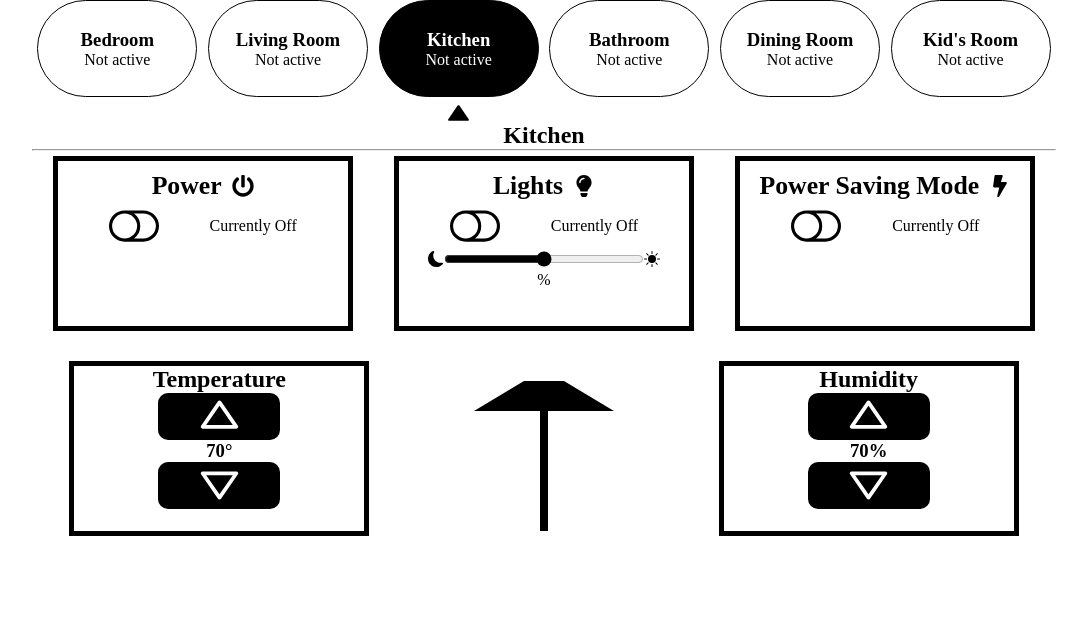
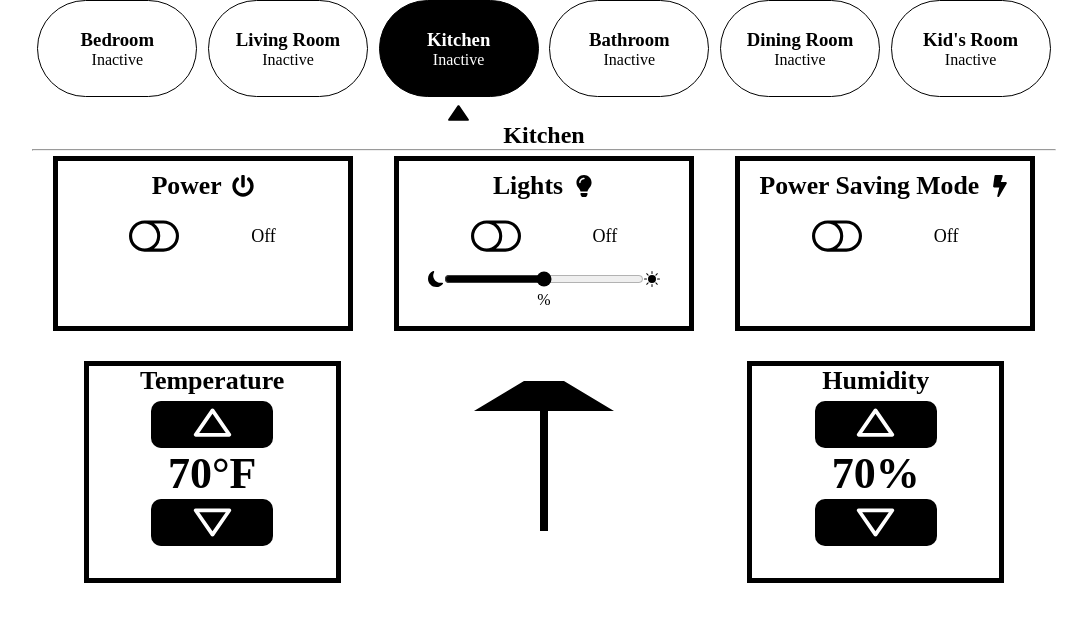
Before and after one commit to mattcodings/BrightHouse, a React (Vite) app: page /brighthouse/kitchen in a window 1280 px wide. Shown: the top 622 px of the page, without its empty margins (96-1183 px from the left). Built offline with nearby package versions, Linux system fonts and the light colour scheme.

Commit message:
add mouse hold feature to temp and humidity, some text changes

```diff
--- a/src/assets/wrappers/Power.js
+++ b/src/assets/wrappers/Power.js
@@ -6,7 +6,7 @@ const Wrapper = styled.section`
     justify-content: center;
     gap: 10px;
     font-size: 22px;
-    margin-top: 10px;
+    margin: 10px auto;
     align-items: center;
   }
   .control-box {
@@ -27,6 +27,10 @@ const Wrapper = styled.section`
   .range-bar {
     text-align: center;
     color: black;
+    margin-top: 10px;
+  }
+  .on-off-text {
+    font-size: 18px;
   }
 `;
 export default Wrapper;
--- a/src/assets/wrappers/Temperature.js
+++ b/src/assets/wrappers/Temperature.js
@@ -2,8 +2,8 @@ import styled from "styled-components";
 
 const Wrapper = styled.section`
   .control-box {
-    height: 175px;
-    width: 300px;
+    width: 257px;
+    height: 222px;
     border: 5px solid black;
     text-align: center;
     margin-top: 30px;
@@ -22,5 +22,12 @@ const Wrapper = styled.section`
     width: 45px;
     height: auto;
   }
+  .amount {
+    font-size: 44px;
+  }
+  .title {
+    font-size: 26px;
+    margin-bottom: 5px;
+  }
 `;
 export default Wrapper;
--- a/src/components/Power.jsx
+++ b/src/components/Power.jsx
@@ -31,7 +31,11 @@ const Power = ({ title, icon, rangeBar, room, localName }) => {
           ) : (
             <BsToggleOff onClick={togglePower} className="toggle-icon" />
           )}
-          {power ? <span>Currently On</span> : <span>Currently Off</span>}
+          {power ? (
+            <span className="on-off-text">On</span>
+          ) : (
+            <span className="on-off-text">Off</span>
+          )}
         </div>
         <div className="range-bar">{rangeBar}</div>
       </section>
--- a/src/components/Temperature.jsx
+++ b/src/components/Temperature.jsx
@@ -1,10 +1,32 @@
 import { BiDownArrow, BiUpArrow } from "react-icons/bi";
 import Wrapper from "../assets/wrappers/Temperature";
-import { useState } from "react";
+import { useEffect, useRef, useState } from "react";
 const Temperature = ({ title, measurement, room }) => {
-  const [temperature, setTemperature] = useState(
+  // Code for 'mouse hold' retrieved from : https://stackoverflow.com/questions/61746141/change-state-as-long-as-mouse-is-over-an-element-in-react
+  const interval = useRef(null);
+  const [holdRaise, setHoldRaise] = useState(false);
+  const [holdLower, setHoldLower] = useState(false);
+  let [temperature, setTemperature] = useState(
     Number(localStorage.getItem(room + title)) || 70
   );
+
+  useEffect(() => {
+    if (holdRaise) {
+      interval.current = setInterval(
+        () => setTemperature((temperature) => temperature + 1),
+        100
+      );
+    } else if (holdLower) {
+      interval.current = setInterval(
+        () => setTemperature((temperature) => temperature - 1),
+        100
+      );
+    } else {
+      clearInterval(interval.current);
+    }
+    localStorage.setItem(room + title, temperature);
+    return () => clearInterval(interval.current);
+  }, [holdRaise, holdLower]);
 
   function raiseTemperature() {
     setTemperature(temperature + 1);
@@ -14,18 +36,34 @@ const Temperature = ({ title, measurement, room }) => {
     setTemperature(temperature - 1);
     localStorage.setItem(room + title, temperature - 1);
   }
+  if (temperature < 0) {
+    temperature = 0;
+  }
+  if (temperature > 100) {
+    temperature = 100;
+  }
   return (
     <Wrapper>
       <section className="control-box">
-        <h2>{title}</h2>
-        <div className="arrow-box" onClick={raiseTemperature}>
+        <h2 className="title">{title}</h2>
+        <div
+          className="arrow-box"
+          onClick={raiseTemperature}
+          onMouseDown={() => setHoldRaise(true)}
+          onMouseUp={() => setHoldRaise(false)}
+        >
           <BiUpArrow className="arrow" />
         </div>
-        <h3>
+        <h2 className="amount">
           {temperature}
           {measurement}
-        </h3>
-        <div className="arrow-box" onClick={lowerTemperature}>
+        </h2>
+        <div
+          className="arrow-box"
+          onClick={lowerTemperature}
+          onMouseDown={() => setHoldLower(true)}
+          onMouseUp={() => setHoldLower(false)}
+        >
           <BiDownArrow className="arrow" />
         </div>
       </section>
--- a/src/rooms/RoomControls.jsx
+++ b/src/rooms/RoomControls.jsx
@@ -40,7 +40,7 @@ const RoomControls = ({ room }) => {
           title="Temperature"
           localName="temperature"
           room={room}
-          measurement="&deg;"
+          measurement="&deg;F"
         />
         <Lamp room={room} />
         <Temperature
--- a/src/rooms/RoomNavbar.jsx
+++ b/src/rooms/RoomNavbar.jsx
@@ -83,7 +83,7 @@ const RoomNavbar = () => {
             <NavLink to={path} onClick={setActiveTab} end>
               <h3 className="room-name">{name}</h3>
               {checkRoomUsage(path) === "room-link" ? (
-                <p>Not active</p>
+                <p>Inactive</p>
               ) : (
                 <p>Active</p>
               )}
```
